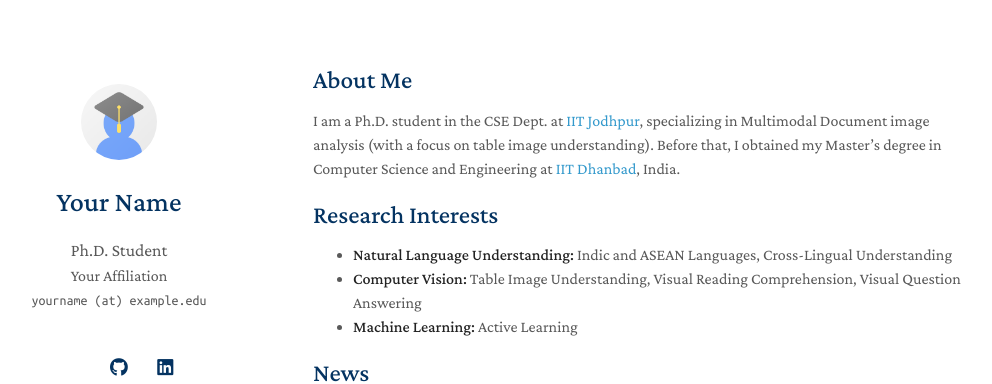
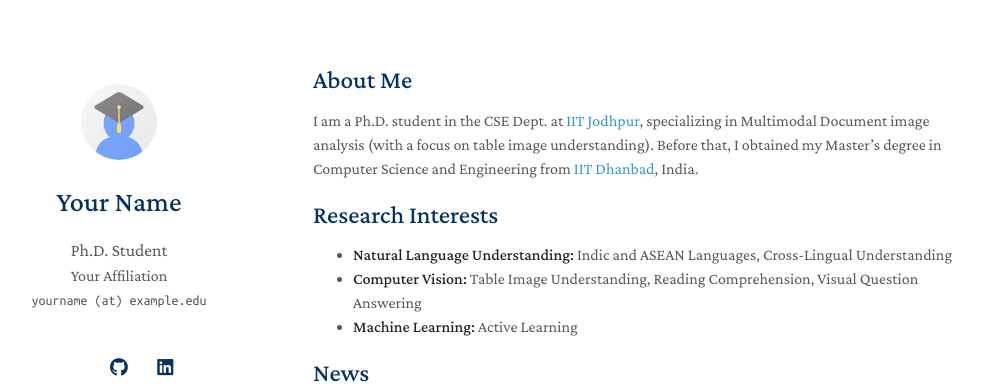
Before and after one commit to somrajgautam/somrajgautam.github.io, a Jekyll site: the page built from index.md, in a window 1280 px wide and 900 px high. Shown: the top 384 px of the window, without its empty margins (157-1149 px from the left). Built offline with Jekyll 4.4.1, drawn with Linux system fonts in a browser that asks for light colours; a style sheet for code colours, icons or effects is not loaded; our own code applies the rules of GitHub Pages for plain Markdown files.

Commit message:
Update index.md

```diff
--- a/index.md
+++ b/index.md
@@ -4,12 +4,12 @@ layout: homepage
 
 ## About Me
 
-I am a Ph.D. student in the CSE Dept. at [IIT Jodhpur](https://iitj.ac.in/), specializing in Multimodal Document image analysis (with a focus on table image understanding). Before that, I obtained my Master's degree in Computer Science and Engineering at [IIT Dhanbad](https://www.iitism.ac.in/), India.
+I am a Ph.D. student in the CSE Dept. at [IIT Jodhpur](https://iitj.ac.in/), specializing in Multimodal Document image analysis (with a focus on table image understanding). Before that, I obtained my Master's degree in Computer Science and Engineering from [IIT Dhanbad](https://www.iitism.ac.in/), India.
 
 ## Research Interests
 
 - **Natural Language Understanding:** Indic and ASEAN Languages, Cross-Lingual Understanding
-- **Computer Vision:** Table Image Understanding, Visual Reading Comprehension, Visual Question Answering
+- **Computer Vision:** Table Image Understanding, Reading Comprehension, Visual Question Answering
 - **Machine Learning:** Active Learning
 
 ## News
```
